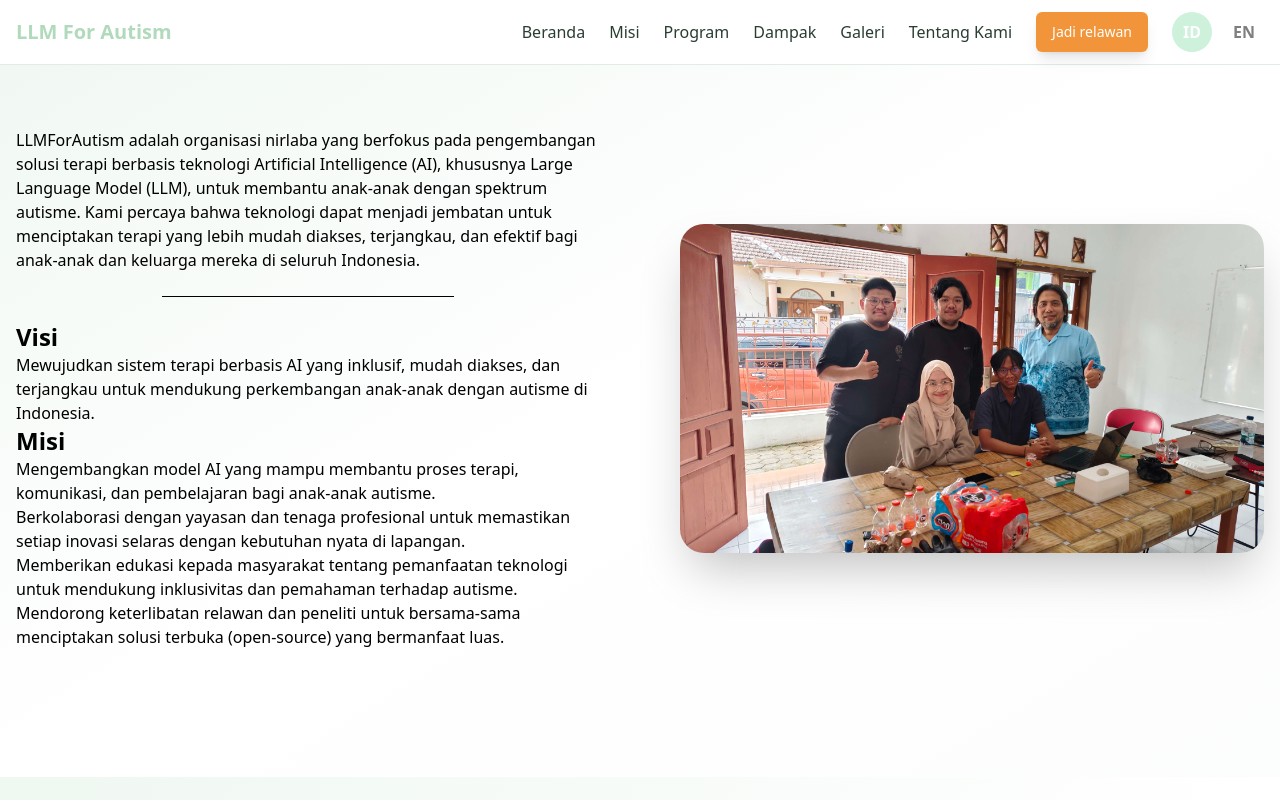
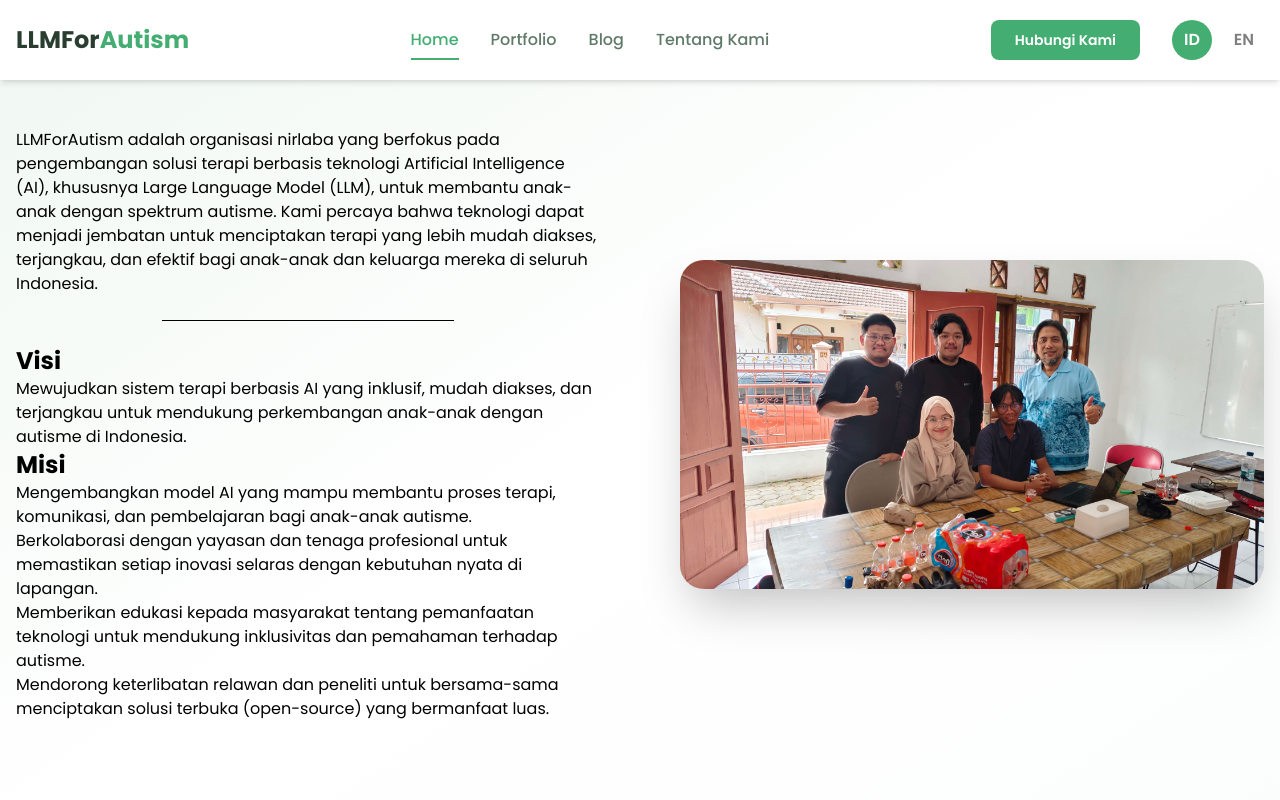
Before and after one commit to LLMForAutism/web, a Next.js app: page /about in a window 1280 px wide. Shown: the top 800 px of the page. Built offline with nearby package versions, Linux system fonts and the light colour scheme.

Commit message:
refactor: navbar ui

```diff
--- a/src/app/assets/css/globals.css
+++ b/src/app/assets/css/globals.css
@@ -13,6 +13,7 @@
   --color-primary-dark: #44AD72;
 
   --color-mint-green: #CEF1DC;
+  --color-jade-green: #44AD72;
 
   /* Base */
   --color-popover: #FFFFFF;
--- a/src/app/components/navbar.tsx
+++ b/src/app/components/navbar.tsx
@@ -1,4 +1,4 @@
-'use client'
+"use client";
 
 import { useState } from "react";
 import { Menu, X } from "lucide-react";
@@ -10,12 +10,10 @@ export default function Navbar() {
   const [isOpen, setIsOpen] = useState(false);
 
   const navItems = [
-    { label: "Beranda", href: "/" },
-    { label: "Misi", href: "#mission" },
-    { label: "Program", href: "#programs" },
-    { label: "Dampak", href: "#impact" },
-    { label: "Galeri", href: "/gallery" },
-    { label: "Tentang Kami", href: "/about" }
+    { label: "Home", href: "/" },
+    { label: "Portfolio", href: "#portfolio" },
+    { label: "Blog", href: "#blog" },
+    { label: "Tentang Kami", href: "#about" },
   ];
 
   const scrollToSection = (href: string) => {
@@ -25,35 +23,45 @@ export default function Navbar() {
   };
 
   return (
-    <nav className="fixed top-0 left-0 right-0 z-50 bg-background/95 backdrop-blur-sm border-b border-border">
+    <nav className="fixed top-0 left-0 right-0 z-50 bg-white shadow-md">
       <div className="container mx-auto px-4">
-        <div className="flex items-center justify-between h-16">
+        <div className="flex items-center justify-between h-20">
           {/* Logo */}
           <Link
             href="/#hero"
-            className="text-xl font-bold text-primary hover:text-primary/80 transition-colors"
+            className="text-2xl font-bold transition-transform duration-200"
+            style={{ fontFamily: "Poppins, sans-serif" }}
           >
-            LLM For Autism
+            <span className="text-foreground">LLMFor</span>
+            <span className="text-jade-green">Autism</span>
           </Link>
 
           {/* Desktop Navigation */}
-          <div className="hidden md:flex items-center gap-6">
-            {navItems.map((item) => (
+          <div className="hidden md:flex items-center gap-8">
+            {navItems.map((item, index) => (
               <Link
                 key={item.label}
                 href={item.href}
-                className="text-foreground hover:text-primary transition-colors font-medium"
+                className={`relative text-base font-medium transition-colors duration-200 py-2 ${
+                  index === 0
+                    ? "text-jade-green after:absolute after:bottom-0 after:left-0 after:right-0 after:h-0.5 after:bg-jade-green"
+                    : "text-muted-foreground hover:text-jade-green"
+                }`}
+                style={{ fontFamily: "Poppins, sans-serif" }}
               >
                 {item.label}
-                <span className="absolute bottom-0 left-1/2 w-0 h-0.5 bg-primary transition-all duration-200 group-hover:w-full group-hover:left-0"></span>
               </Link>
             ))}
+          </div>
+
+          <div className="hidden md:flex gap-8">
             <Button
-              variant="hero"
+              variant="default"
               onClick={() => scrollToSection("#get-involved")}
-              className="cursor-pointer hover:shadow-md hover:scale-105 transition-all duration-200"
+              className="hidden md:flex bg-jade-green hover:bg-primary-dark text-white font-semibold px-6 py-2 rounded-lg hover:shadow-md hover:scale-105 transition-all duration-200 cursor-pointer"
+              style={{ fontFamily: "Poppins, sans-serif" }}
             >
-              Jadi relawan
+              Hubungi Kami
             </Button>
 
             <LangSwitcher />
@@ -61,7 +69,7 @@ export default function Navbar() {
 
           {/* Mobile Menu Button */}
           <button
-            className="md:hidden p-2 text-foreground hover:text-primary hover:bg-primary/10 transition-all duration-200 rounded-md hover:scale-110"
+            className="md:hidden p-2 text-foreground hover:text-jade-green hover:bg-primary/10 transition-all duration-200 rounded-md"
             onClick={() => setIsOpen(!isOpen)}
             aria-label="Toggle menu"
           >
@@ -71,26 +79,36 @@ export default function Navbar() {
 
         {/* Mobile Navigation */}
         {isOpen && (
-          <div className="md:hidden py-4 border-t border-border">
-            <div className="flex flex-col gap-4">
-              {navItems.map((item) => (
+          <div className="md:hidden py-4 border-t border-border animate-in slide-in-from-top duration-200">
+            <div className="flex flex-col gap-2">
+              {navItems.map((item, index) => (
                 <Link
                   key={item.label}
                   href={item.href}
-                  className="text-foreground hover:text-primary hover:bg-primary/10 transition-all duration-200 font-medium py-3 px-3 rounded-md active:scale-95"
+                  className={`text-base font-medium transition-all duration-200 py-3 px-4 rounded-md ${
+                    index === 0
+                      ? "text-jade-green bg-primary/10"
+                      : "text-muted-foreground hover:text-jade-green hover:bg-primary/10"
+                  }`}
+                  style={{ fontFamily: "Poppins, sans-serif" }}
+                  onClick={() => setIsOpen(false)}
                 >
                   {item.label}
                 </Link>
               ))}
+
               <Button
-                variant="hero"
+                variant="default"
                 onClick={() => scrollToSection("#get-involved")}
-                className="w-full mt-2 hover:shadow-md active:scale-95 transition-all duration-200"
+                className="w-full mt-2 bg-jade-green hover:bg-primary-dark text-white font-semibold rounded-lg hover:shadow-md active:scale-95 transition-all duration-200 cursor-pointer"
+                style={{ fontFamily: "Poppins, sans-serif" }}
               >
-                Jadi relawan
+                Hubungi Kami
               </Button>
 
-              <LangSwitcher />
+              <div className="mt-2">
+                <LangSwitcher />
+              </div>
             </div>
           </div>
         )}
--- a/src/app/components/ui/lang-switcher.tsx
+++ b/src/app/components/ui/lang-switcher.tsx
@@ -10,11 +10,11 @@ export default function LangSwitcher() {
   };
 
   return (
-    <div className="flex gap-3 justify-center items-center">
+    <div className="flex gap-3 justify-center items-center hover:scale-105 transition-transform duration-200">
       <button
         className={`h-10 w-10 rounded-full cursor-pointer font-semibold transition-opacity duration-200 ${
           currentLang === "id"
-            ? "bg-mint-green text-white opacity-100"
+            ? "bg-jade-green text-white opacity-100"
             : "opacity-50 hover:opacity-100"
         }`}
         onClick={() => changeWebLang("id")}
@@ -25,7 +25,7 @@ export default function LangSwitcher() {
       <button
         className={`h-10 w-10 rounded-full cursor-pointer font-semibold transition-opacity duration-200 ${
           currentLang === "en"
-            ? "bg-mint-green text-white opacity-100"
+            ? "bg-jade-green text-white opacity-100"
             : "opacity-50 hover:opacity-100"
         }`}
         onClick={() => changeWebLang("en")}
--- a/src/app/layout.tsx
+++ b/src/app/layout.tsx
@@ -1,5 +1,5 @@
 import type { Metadata } from "next";
-import { Geist, Geist_Mono } from "next/font/google";
+import { Geist, Geist_Mono, Poppins } from "next/font/google";
 import "./assets/css/globals.css";
 
 const geistSans = Geist({
@@ -10,6 +10,12 @@ const geistSans = Geist({
 const geistMono = Geist_Mono({
   variable: "--font-geist-mono",
   subsets: ["latin"],
+});
+
+const poppins = Poppins({
+  weight: ['400', '500', '600', '700'],
+  subsets: ['latin'],
+  display: 'swap',
 });
 
 export const metadata: Metadata = {
@@ -30,7 +36,7 @@ export default function RootLayout({
   return (
     <html lang="en">
       <body
-        className={`${geistSans.variable} ${geistMono.variable} antialiased`}
+        className={poppins.className}
       >
         {children}
       </body>
```
